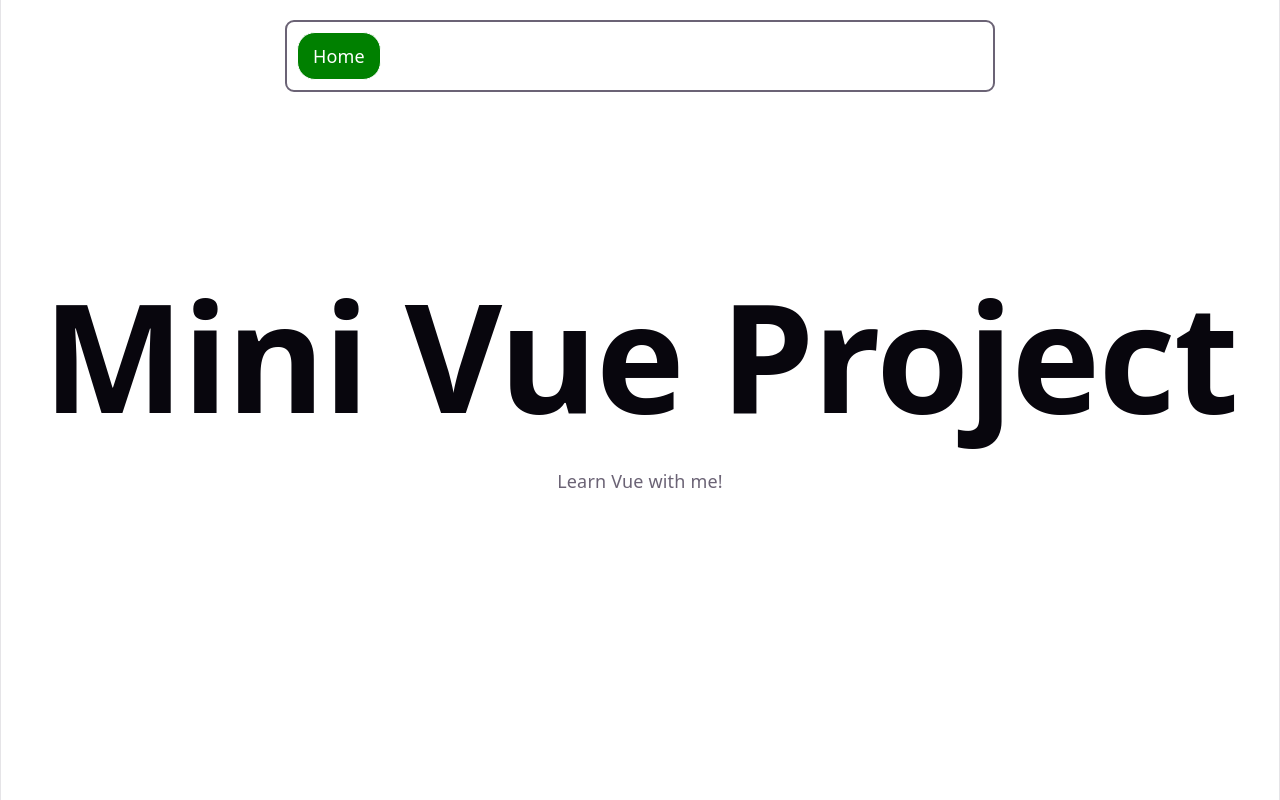
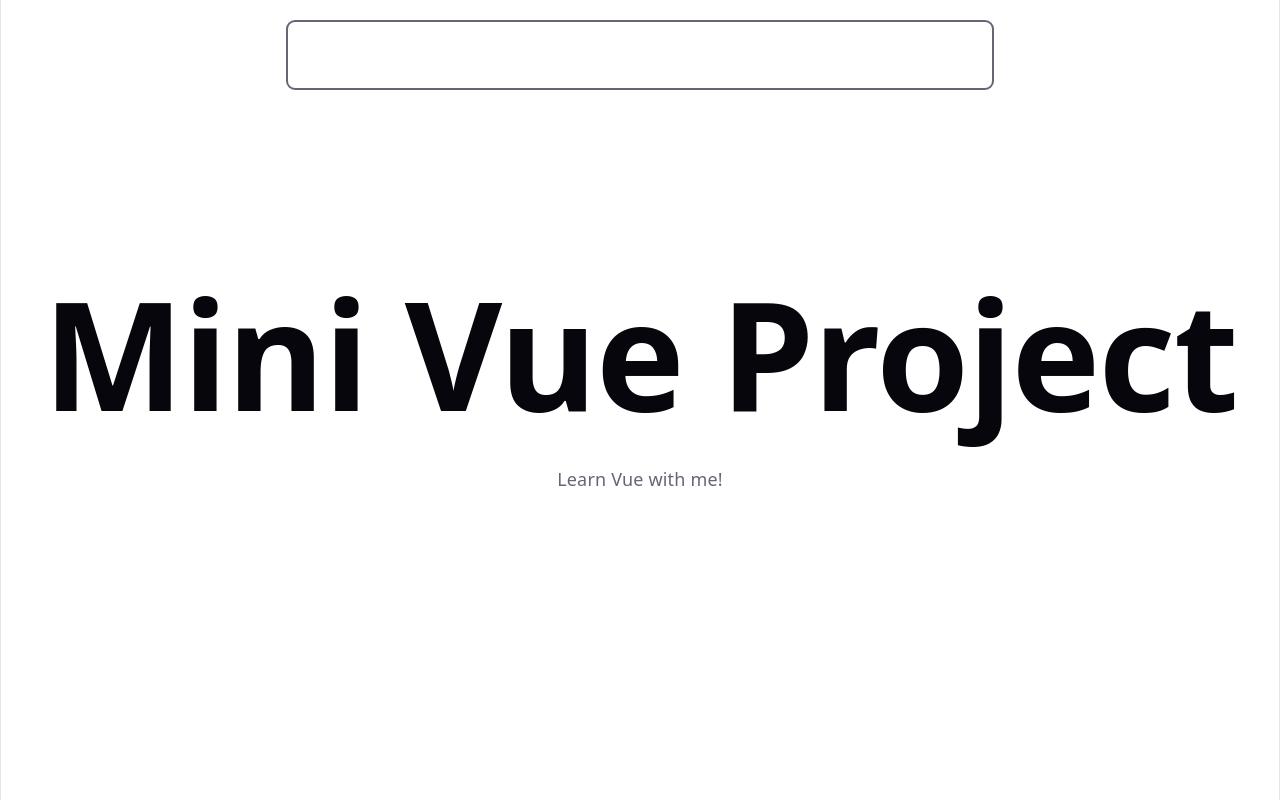
Before and after one commit to ervnmrcdo/MERCADO_ERVIN_FRONTEND, a Vue app: page / in a window 1280 px wide. Built offline with nearby package versions, Linux system fonts and the light colour scheme.

Commit message:
add: active on router link

```diff
--- a/src/App.vue
+++ b/src/App.vue
@@ -1,27 +1,53 @@
 <script setup>
 import NavBar from "./components/NavBar.vue";
-import {computed} from "vue"
-import {useRoute} from "vue-router"
-
+import { computed } from "vue";
+import { useRoute } from "vue-router";
 
 const route = useRoute();
-const currentRoute = computed(() => route.path)
-
-console.log(currentRoute)
-
+const currentRoute = computed(() => route.fullPath);
 </script>
 
 <template>
   <main>
     <!-- <NavBar class="navbar"/> -->
     <div class="list-container">
-    <TransitionGroup  class="links-wrapper" name="list" tag="RouterLink">
-        <RouterLink :class="{'active': true}" class="link" to="/home">Home</RouterLink>
-        <RouterLink class="link" to="/task-counter">Task Counter</RouterLink>
-        <RouterLink class="link" to="/task-list">Task List</RouterLink>
-        <RouterLink class="link" to="/task-list-specific-view">Specific</RouterLink>
-        <RouterLink class="link" to="/todo-list-view">Todo List</RouterLink>
-        <RouterLink class="link" to="/user-list-view">User List</RouterLink>
+      <TransitionGroup class="links-wrapper" name="list" tag="RouterLink">
+        <RouterLink
+          :class="{ active: currentRoute === '/home' }"
+          class="link"
+          to="/home"
+          >Home</RouterLink
+        >
+        <RouterLink
+          :class="{ active: currentRoute === '/task-counter' }"
+          class="link"
+          to="/task-counter"
+          >Task Counter</RouterLink
+        >
+        <RouterLink
+          :class="{ active: currentRoute === '/task-list' }"
+          class="link"
+          to="/task-list"
+          >Task List</RouterLink
+        >
+        <RouterLink
+          :class="{ active: currentRoute === '/task-list-specific-view' }"
+          class="link"
+          to="/task-list-specific-view"
+          >Specific</RouterLink
+        >
+        <RouterLink
+          :class="{ active: currentRoute === '/todo-list-view' }"
+          class="link"
+          to="/todo-list-view"
+          >Todo List</RouterLink
+        >
+        <RouterLink
+          :class="{ active: currentRoute === '/user-list-view' }"
+          class="link"
+          to="/user-list-view"
+          >User List</RouterLink
+        >
       </TransitionGroup>
     </div>
     <RouterView />
@@ -29,7 +55,6 @@ console.log(currentRoute)
 </template>
 
 <style>
-
 .list-move,
 .list-enter-active,
 .list-leave-active {
@@ -48,10 +73,10 @@ console.log(currentRoute)
 
 .list-container {
   border-style: solid;
-  padding: 10px ;
+  padding: 10px;
   display: flex;
-  margin-left:auto;
-  margin-right:auto;
+  margin-left: auto;
+  margin-right: auto;
   margin-top: 20px;
   width: fit-content;
   height: auto;
@@ -61,11 +86,11 @@ console.log(currentRoute)
   z-index: 10;
 }
 
-.links-wrapper{
+.links-wrapper {
   display: flex;
-  justify-content:center;
-  justify-items:center;
-  gap:10px;
+  justify-content: center;
+  justify-items: center;
+  gap: 10px;
 }
 
 .link {
@@ -77,13 +102,11 @@ console.log(currentRoute)
   margin: auto;
 }
 
-.active{
-  background-color: green;;
+.active {
+  background-color: green;
   /* padding:10px; */
   border-style: solid;
   border-width: 1px;
   border-radius: 1rem;
-
 }
-
 </style>
```
